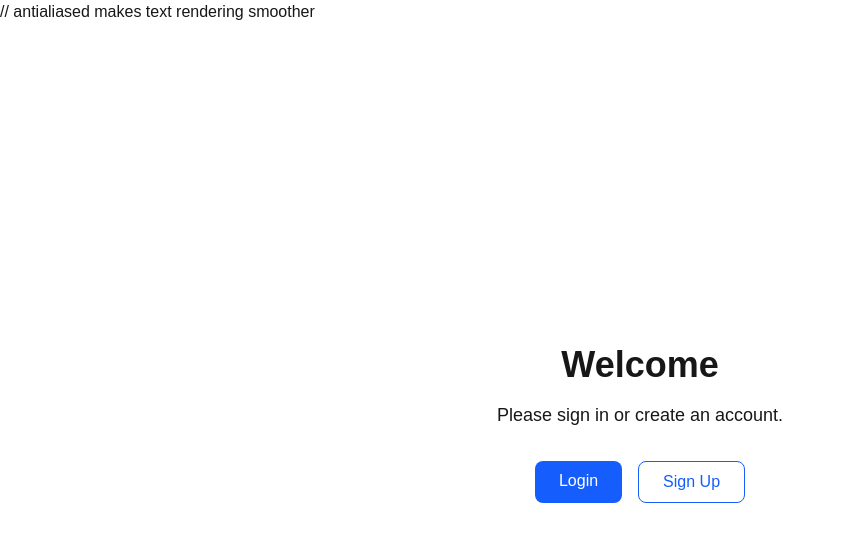
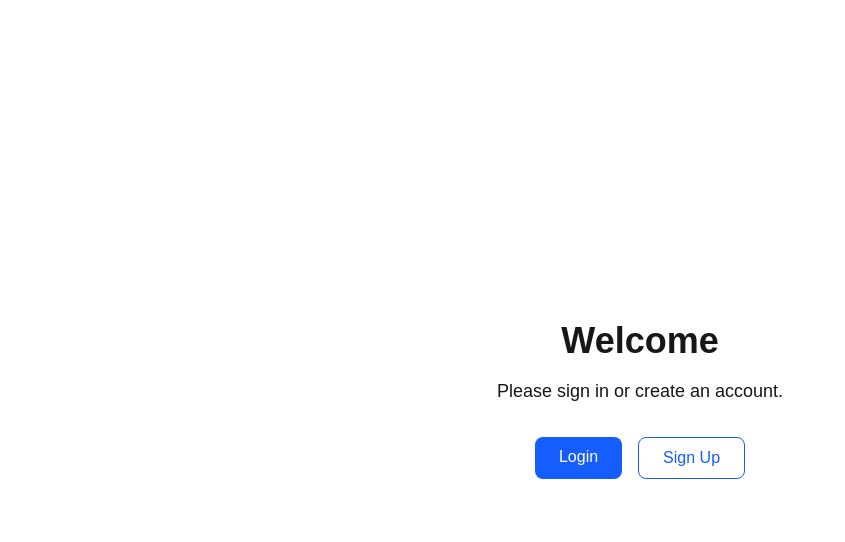
Before and after one commit to cjmeados/Shifties---Tip-Tracker, a Next.js app: page / in a window 1280 px wide. Shown: the top 542 px of the page, without its empty margins (0-845 px from the left). Built offline with nearby package versions, Linux system fonts and the light colour scheme.

Commit message:
fixes bug with unintended text on page

```diff
--- a/app/layout.js
+++ b/app/layout.js
@@ -21,7 +21,7 @@ export default function RootLayout({ children }) { // RootLayout could be banana
     <html lang="en">
       <body
         className={`${geistSans.variable} ${geistMono.variable} antialiased`} // gives access to our fonts from above
-      > // antialiased makes text rendering smoother
+      >
         {children}
       </body>
     </html>
```
